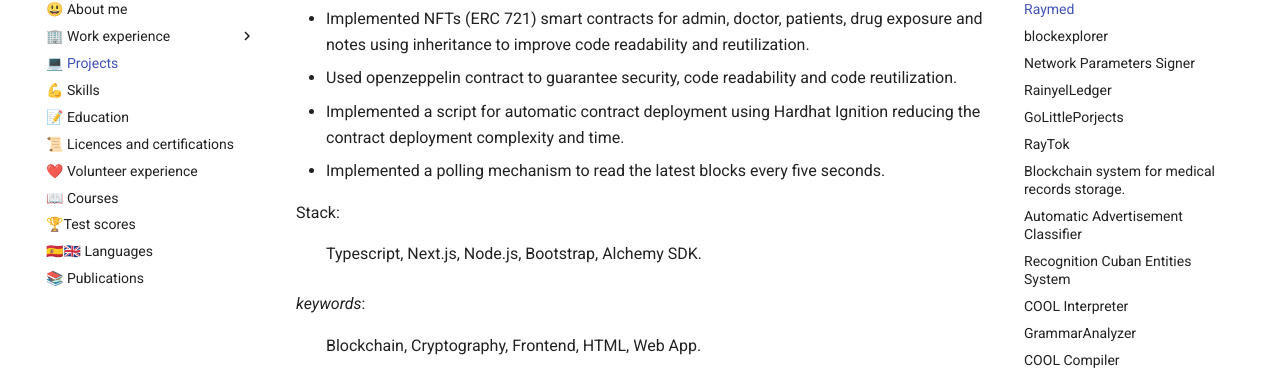
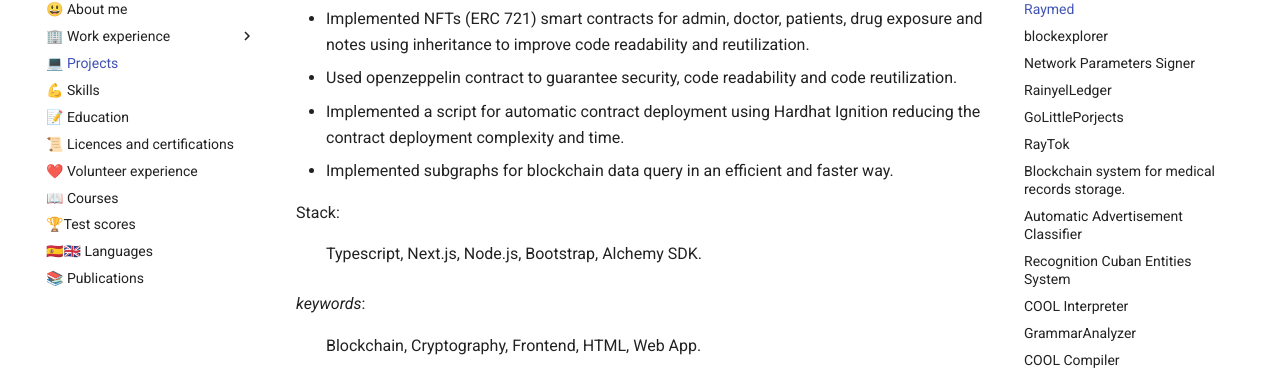
Before and after one commit to rayniel95/rayniel95.github.io, an MkDocs documentation site: the page built from docs/projects/projects.md, in a window 1280 px wide and 900 px high, scrolled down 327 px. Shown: the part 99-469 px from the top of the window. Built offline with MkDocs 1.6.1 and Material for MkDocs 9.7.7, drawn with Linux system fonts in a browser that asks for light colours.

Commit message:
docs(projects): update project description

```diff
--- a/docs/projects/projects.md
+++ b/docs/projects/projects.md
@@ -9,7 +9,8 @@ This project is a clinic history admin dashboard. With the dashboard is possible
 - Implemented NFTs (ERC 721) smart contracts for admin, doctor, patients, drug exposure and notes using inheritance to improve code readability and reutilization.
 - Used openzeppelin contract to guarantee security, code readability and code reutilization.
 - Implemented a script for automatic contract deployment using Hardhat Ignition reducing the contract deployment complexity and time.
-- Implemented a polling mechanism to read the latest blocks every five seconds.
+- Implemented subgraphs for blockchain data query in an efficient and faster way.
+
 
 Stack:
 : Typescript, Next.js, Node.js, Bootstrap, Alchemy SDK.
```
